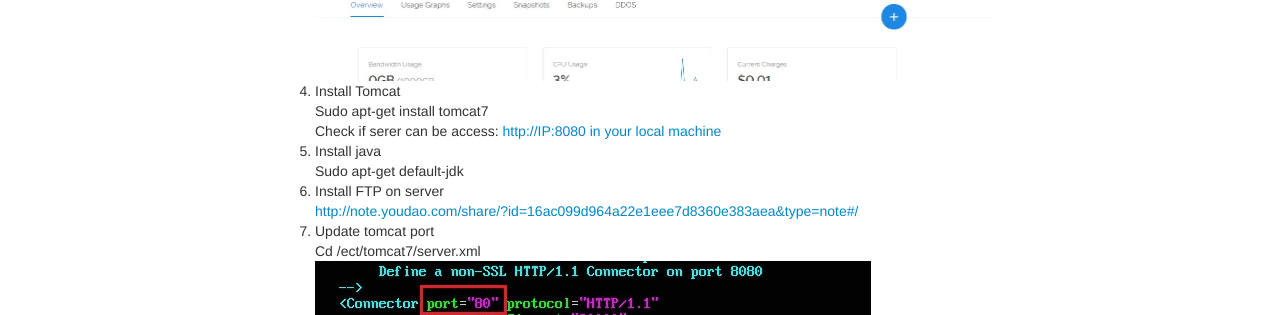
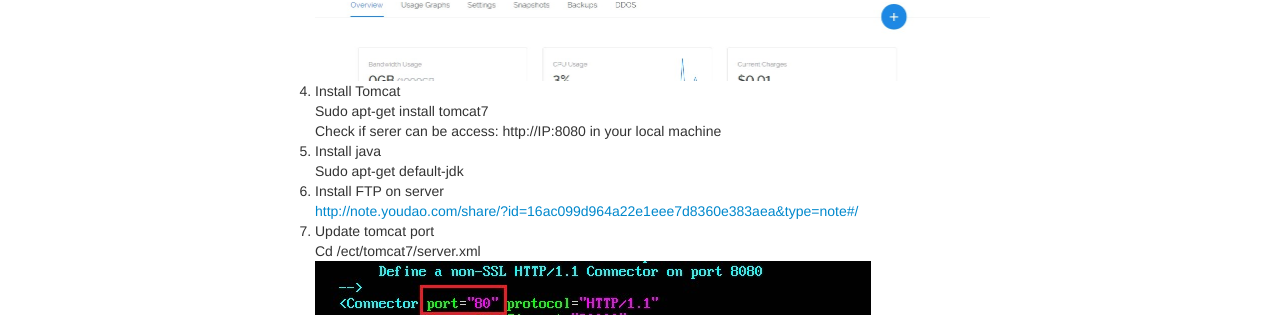
Before and after one commit to JannyLwj/JannyLwj.github.io, a Jekyll site: the page built from _posts/2016-8-23-DevelopServer.md, in a window 1280 px wide. Shown: the part 1413-1728 px from the top of the page. Built offline with Jekyll 4.4.1, drawn with Linux system fonts in a browser that asks for light colours; comment, search, counter and statistics services are not loaded; part of the change alters nothing that is shown.

```diff
--- a/_posts/2016-8-23-DevelopServer.md
+++ b/_posts/2016-8-23-DevelopServer.md
@@ -16,7 +16,7 @@ tags : [Server]
     <img src="/assets/images/ds4.jpg" alt=" " class="img-responsive" />
 4.	Install Tomcat
     Sudo apt-get install tomcat7
-    Check if serer can be access: <http://IP:8080 in your local machine>
+    Check if serer can be access: http://IP:8080 in your local machine
 5.	Install java
     Sudo apt-get default-jdk
 6.	Install FTP on server
```
